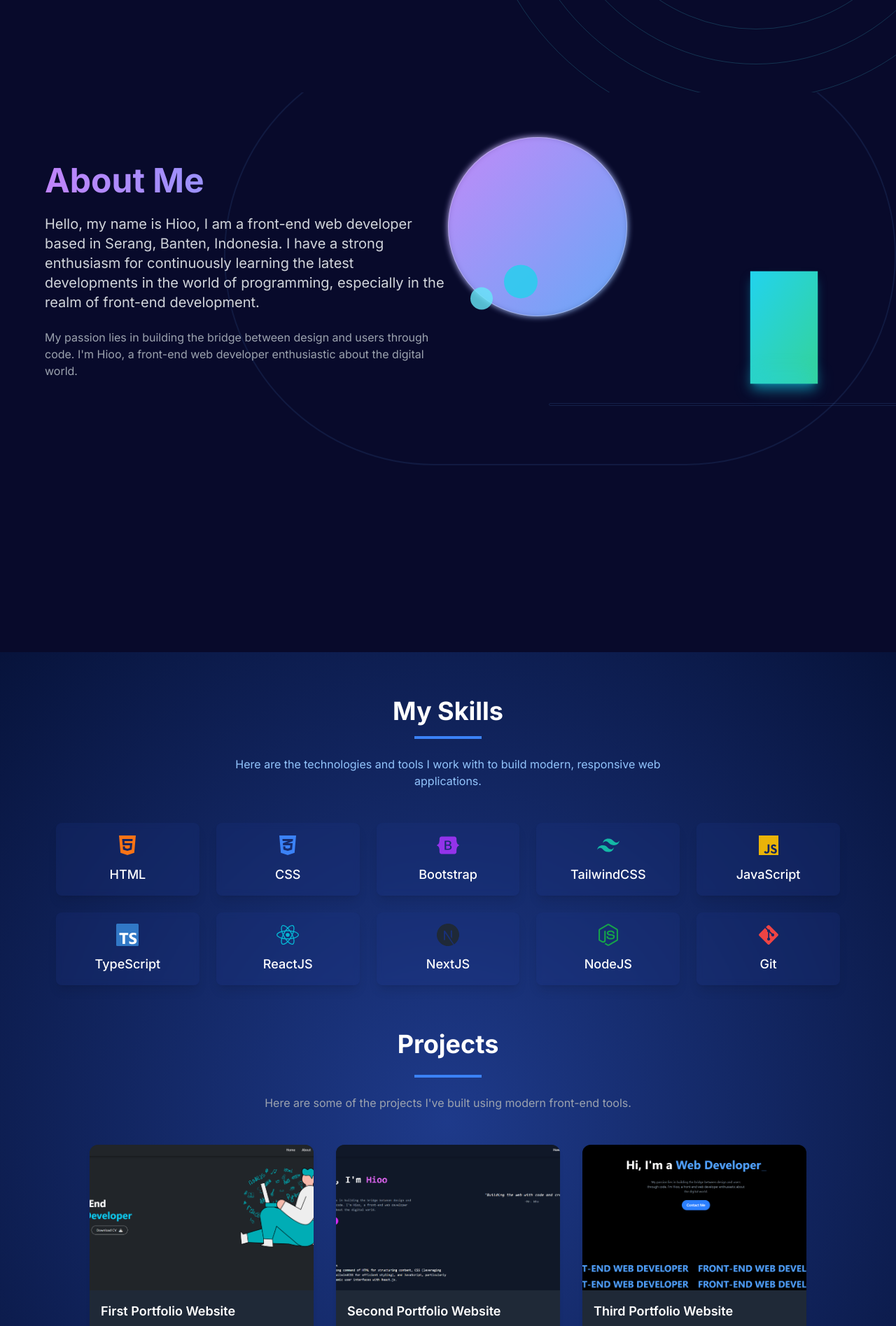
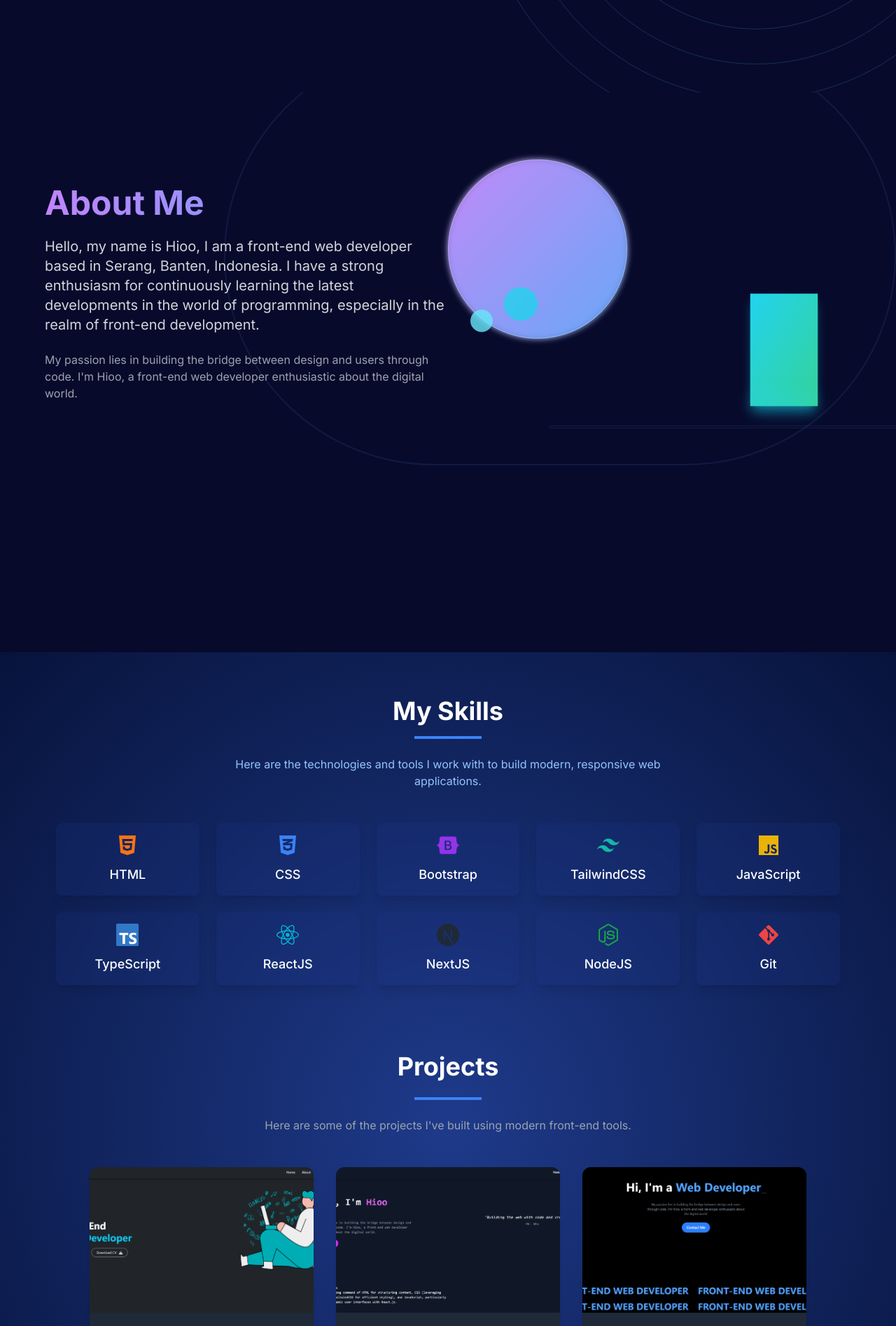
Before and after one commit to hioov1/hioov1-portfolio, a React (Vite) app: page / in a window 1280 px wide. Shown: the part 700-2595 px from the top of the page at 70% size. Built offline with nearby package versions, Linux system fonts and the light colour scheme.

Commit message:
change view mobile padding

```diff
--- a/src/components/About.jsx
+++ b/src/components/About.jsx
@@ -67,7 +67,7 @@ const AboutMe = () => {
   };
 
   return (
-    <div id="about" ref={ref} className="relative min-h-screen bg-navy-dark overflow-hidden py-16 px-6 md:px-16 font-sans text-white">
+    <div id="about" ref={ref} className="relative min-h-screen bg-navy-dark overflow-hidden py-16 px-6 md:px-16 pt-24 font-sans text-white">
       {/* Background circle outline */}
       <motion.div className="absolute bottom-1/3 left-1/4 w-3/4 h-3/4 border-2 border-blue-400/20 rounded-full" initial={{ scale: 0.8, opacity: 0 }} animate={{ scale: 1, opacity: 0.5 }} transition={{ duration: 2, ease: "easeOut" }} />
 
--- a/src/components/ContactFooter.jsx
+++ b/src/components/ContactFooter.jsx
@@ -151,7 +151,7 @@ const ContactAndFooter = () => {
   return (
     <>
       {/* Contact Section */}
-      <div id="contact" ref={contactRef} className="relative min-h-screen bg-navy-dark overflow-hidden pt-16 pb-32 px-4 md:px-10">
+      <div id="contact" ref={contactRef} className="relative min-h-screen bg-navy-dark overflow-hidden pb-32 px-4 md:px-10 pt-24">
         {/* Decorative circle on bottom right */}
         <motion.div className="absolute bottom-0 right-0 w-96 h-96 hidden md:block " animate={isContactInView ? "animate" : "initial"} variants={floatingObjectVariant}>
           <div className="relative w-full h-full">
--- a/src/components/Projects.jsx
+++ b/src/components/Projects.jsx
@@ -27,7 +27,7 @@ const projects = [
 
 const Projects = () => {
   return (
-    <section id="project" className="bg-transparent text-white relative min-h-screen overflow-hidden py-16 px-6 md:px-16 font-sans">
+    <section id="project" className="bg-transparent text-white relative min-h-screen overflow-hidden py-16 px-6 md:px-16 font-sans pt-24">
       <motion.div initial={{ opacity: 0, y: 40 }} whileInView={{ opacity: 1, y: 0 }} transition={{ duration: 0.6 }} viewport={{ once: false, amount: 0.5 }} className="max-w-6xl mx-auto space-y-12">
         <div className="text-center space-y-6">
           <h2 className="text-3xl md:text-4xl font-bold font-poppins ">Projects</h2>
```
